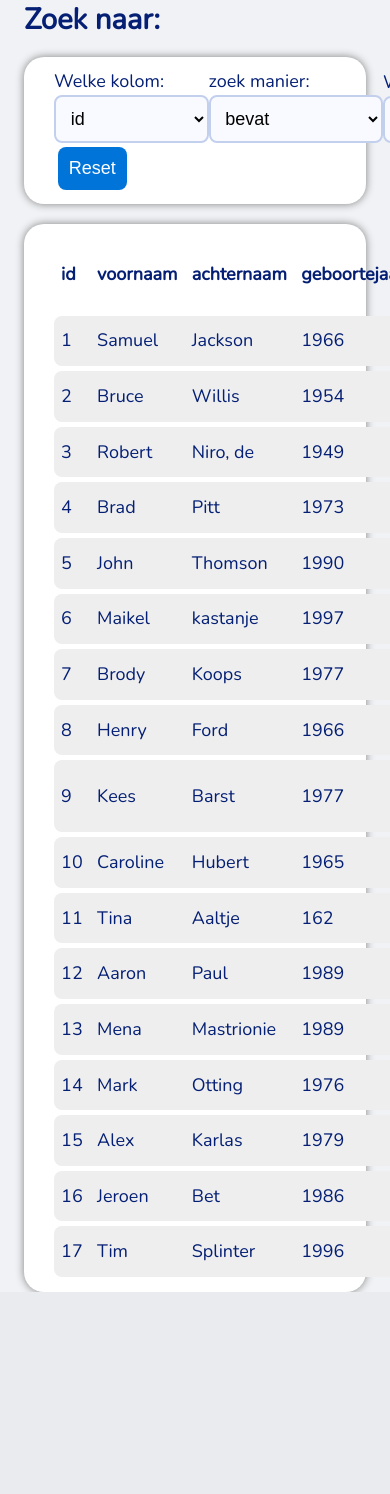
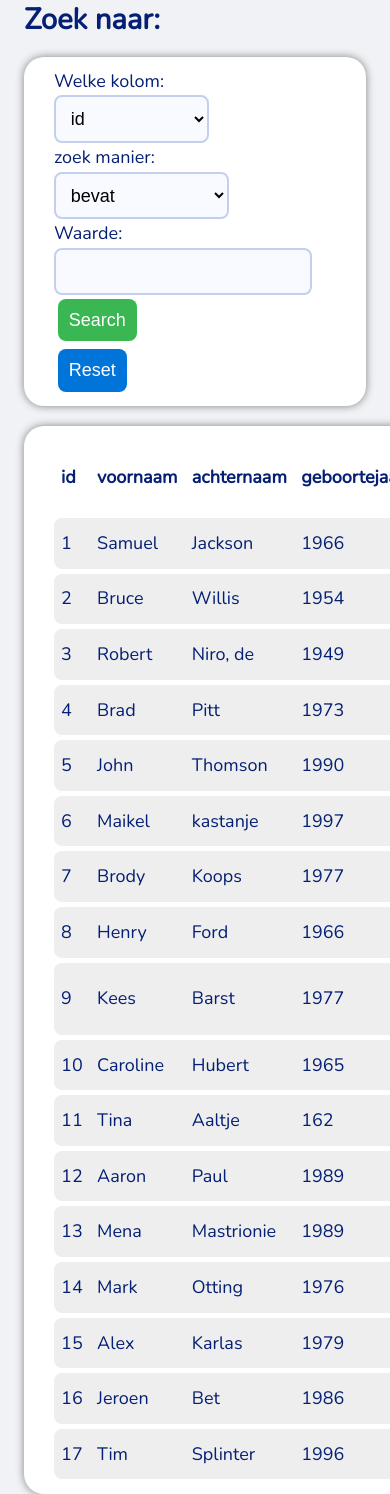
Before and after one commit to zasha-0925315/Werkplaats2, a Flask app: page /table_details/auteurs in a window 390 px wide; the page is wider, and only the part inside the window is pictured. Shown: the part 263-1757 px from the top of that part. Before the commit the page ends 1555 px from the top of that part, so only its background shows below. Run offline with Flask 2, Linux system fonts and the light colour scheme; the visitor is signed in with stand-in values (Sample User, id 1); data comes from the database, SQL or seed files in the repository; grey boxes are pictures that could not be loaded.

Commit message:
css aangepast zodat de tabel boxen niet uit het scherm gaan op een smaller scherm

```diff
--- a/static/basic.css
+++ b/static/basic.css
@@ -121,6 +121,7 @@ tbody tr td:last-child{
 
 #table_box, #form_box{
     width: 100%;
+    min-width: fit-content;
     padding: 10px 30px;
     margin-top: 20px;
     background-color: var(--c5);
@@ -140,6 +141,13 @@ tbody tr td:last-child{
     display: flex;
     align-items: flex-end;
     justify-content: space-between;
+}
+
+@media (max-width: 1080px) {
+    .form_list {
+        flex-direction: column;
+        align-items: flex-start;
+    }
 }
 
 .form_list div {
```
